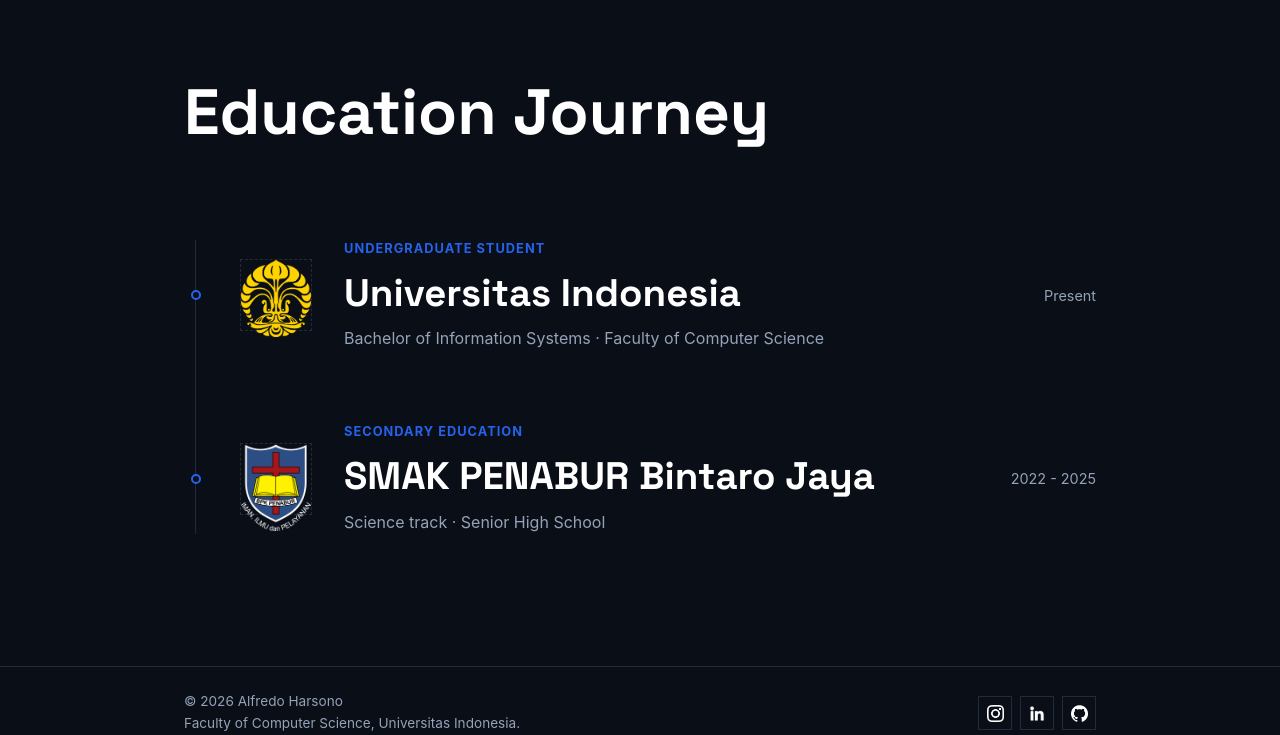
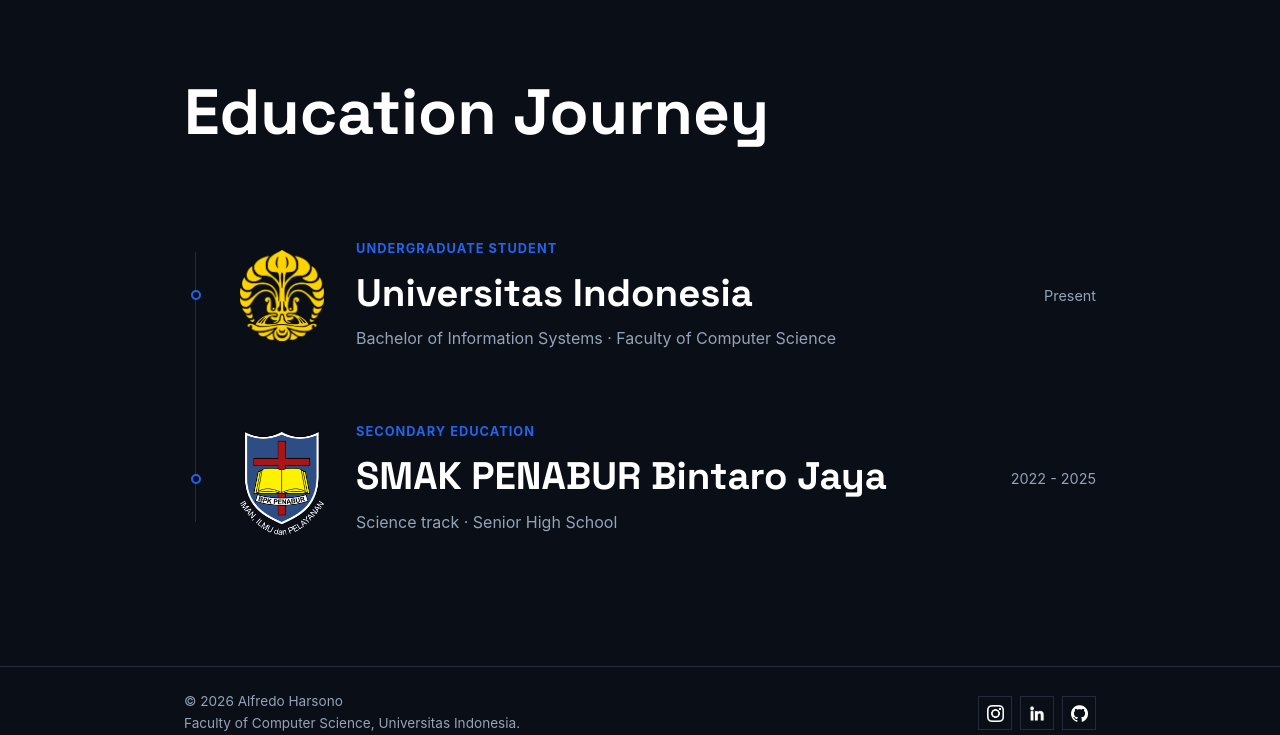
Before and after one commit to zalfredz/myportofolio, a Django app: template templates/index.html in a window 1280 px wide. Shown: the part 1841-2576 px from the top of the page. Run offline with Django 5.2, Linux system fonts and the light colour scheme; the template is opened without the code that fills it, so the values that code supplies are empty.

Commit message:
fix: benerin border line di education section

```diff
--- a/static/css/style.css
+++ b/static/css/style.css
@@ -389,8 +389,8 @@ h1,
 .education-timeline::before {
     content: "";
     position: absolute;
-    top: 36px;
-    bottom: 36px;
+    top: 48px;
+    bottom: 48px;
     left: 11px;
     width: 1px;
     background-color: var(--line);
@@ -398,7 +398,7 @@ h1,
 
 .education-card {
     display: grid;
-    grid-template-columns: 24px 72px 1fr auto;
+    grid-template-columns: 24px 84px 1fr auto;
     align-items: center;
     gap: 2rem;
     padding: 2.2rem 0;
@@ -419,15 +419,24 @@ h1,
 .education-logo {
     display: grid;
     place-items: center;
-    width: 72px;
-    height: 72px;
-    border: 1px dashed var(--line);
+    width: 84px;
+    height: 96px;
+    border: none;
+    outline: none;
+    box-shadow: none;
+    overflow: visible;
 }
 
 .education-logo img {
-    width: 100%;
-    height: 100%;
-    object-fit: contain;
+    display: block;
+    width: auto;
+    max-width: 100%;
+    height: auto;
+    max-height: 100%;
+    border: none;
+    outline: none;
+    box-shadow: none;
+    image-rendering: auto;
 }
 
 .education-label {
--- a/templates/index.html
+++ b/templates/index.html
@@ -8,7 +8,7 @@
     <link rel="preconnect" href="https://fonts.gstatic.com" crossorigin>
     <link href="https://fonts.googleapis.com/css2?family=Space+Grotesk:wght@500;700&display=swap" rel="stylesheet">
     <link rel="stylesheet" href="https://cdn.jsdelivr.net/npm/swiper@12/swiper-bundle.min.css">
-    <link rel="stylesheet" href="/static/css/style.css?v=20260908">
+    <link rel="stylesheet" href="/static/css/style.css?v=20260910">
 </head>
 
 <!-- Header -->
```
